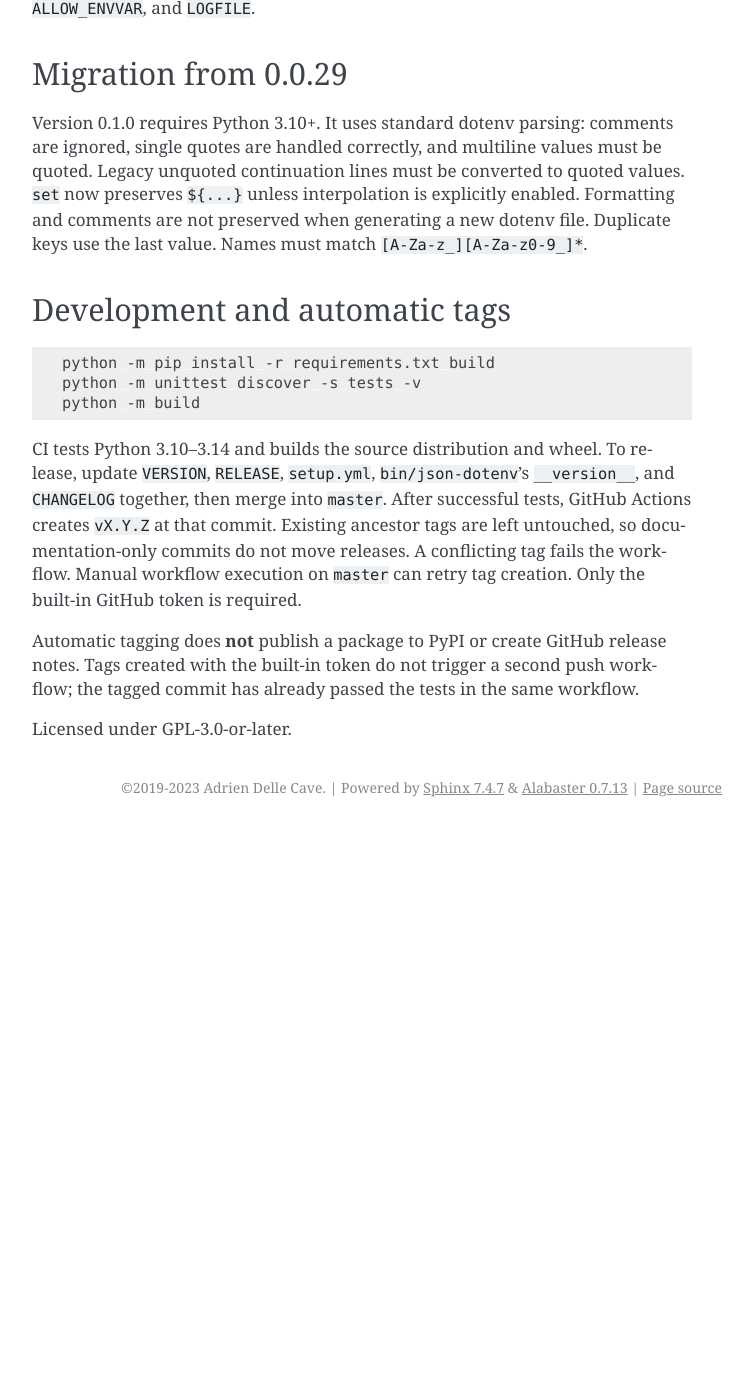
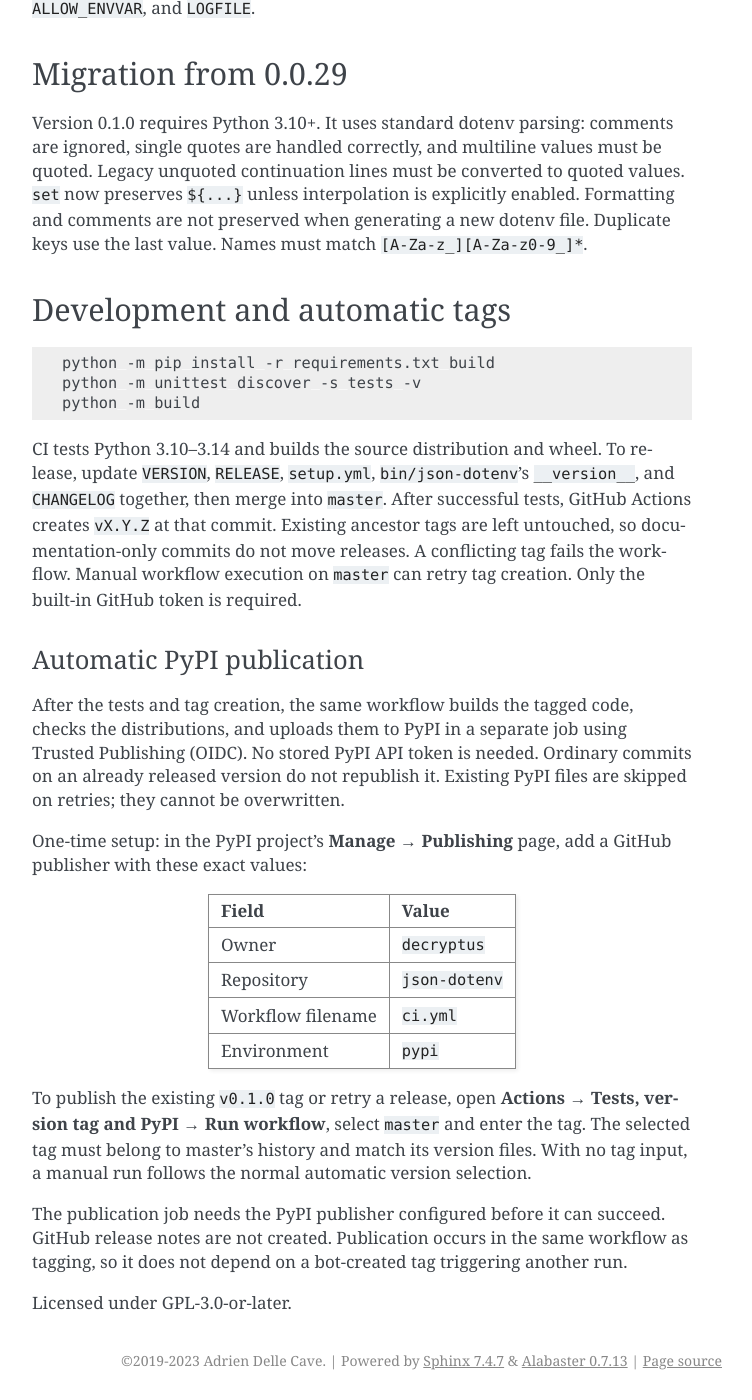
Before and after one commit to decryptus/json-dotenv, a Sphinx documentation site: the page built from docs/index.md, in a window 1280 px wide and 1400 px high, scrolled down 2091 px. Shown: the whole window, without its empty margins (388-1140 px from the left). Built offline with Sphinx 7.4.7, drawn with Linux system fonts in a browser that asks for light colours; before the commit the page ends 2918 px from its top, so only the background shows below that; some of the changed text lies outside the part shown.

Commit message:
ci: publish tagged packages to PyPI using Trusted Publishing

```diff
--- a/docs/index.md
+++ b/docs/index.md
@@ -117,8 +117,31 @@ Existing ancestor tags are left untouched, so documentation-only commits do not
 move releases. A conflicting tag fails the workflow. Manual workflow execution
 on `master` can retry tag creation. Only the built-in GitHub token is required.
 
-Automatic tagging does **not** publish a package to PyPI or create GitHub release
-notes. Tags created with the built-in token do not trigger a second push workflow;
-the tagged commit has already passed the tests in the same workflow.
+### Automatic PyPI publication
+
+After the tests and tag creation, the same workflow builds the tagged code,
+checks the distributions, and uploads them to PyPI in a separate job using
+Trusted Publishing (OIDC). No stored PyPI API token is needed. Ordinary commits
+on an already released version do not republish it. Existing PyPI files are
+skipped on retries; they cannot be overwritten.
+
+One-time setup: in the PyPI project's **Manage → Publishing** page, add a GitHub
+publisher with these exact values:
+
+| Field | Value |
+| --- | --- |
+| Owner | `decryptus` |
+| Repository | `json-dotenv` |
+| Workflow filename | `ci.yml` |
+| Environment | `pypi` |
+
+To publish the existing `v0.1.0` tag or retry a release, open **Actions → Tests,
+version tag and PyPI → Run workflow**, select `master` and enter the tag. The
+selected tag must belong to master's history and match its version files. With
+no tag input, a manual run follows the normal automatic version selection.
+
+The publication job needs the PyPI publisher configured before it can succeed.
+GitHub release notes are not created. Publication occurs in the same workflow
+as tagging, so it does not depend on a bot-created tag triggering another run.
 
 Licensed under GPL-3.0-or-later.
```
Also changed, not shown: README.md (+26 -3 lines), 3 other files.
